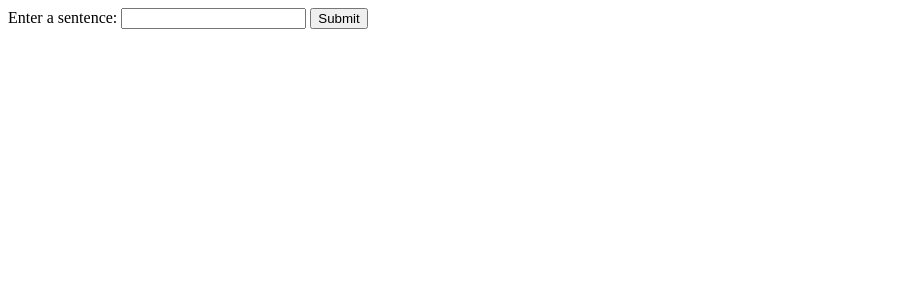
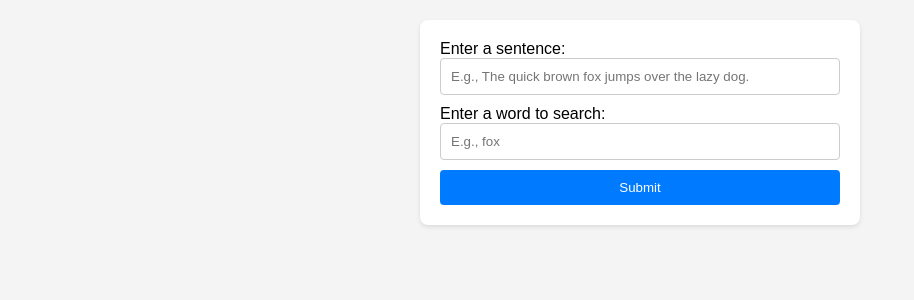
Before and after one commit to kidist-berhanu/PHP-codes, a PHP site: the page made by Search string from text.php in a window 1280 px wide. Shown: the top 300 px of the page, without its empty margins (0-914 px from the left). Run offline with PHP 8.4, Linux system fonts and the light colour scheme.

Commit message:
Update Search string from text.php

```diff
--- a/Search string from text.php
+++ b/Search string from text.php
@@ -1,30 +1,76 @@
 <!DOCTYPE html>
 <html>
+<head>
+  <style>
+    body {
+      font-family: Arial, sans-serif;
+      margin: 0;
+      padding: 20px;
+      background-color: #f4f4f4;
+    }
+    form {
+      background-color: #fff;
+      padding: 20px;
+      border-radius: 8px;
+      box-shadow: 0 2px 4px rgba(0, 0, 0, 0.1);
+      max-width: 400px;
+      margin: 0 auto;
+    }
+    input[type="text"] {
+      width: 100%;
+      padding: 10px;
+      margin-bottom: 10px;
+      border: 1px solid #ccc;
+      border-radius: 4px;
+      box-sizing: border-box;
+    }
+    input[type="submit"] {
+      width: 100%;
+      padding: 10px;
+      background-color: #007bff;
+      color: #fff;
+      border: none;
+      border-radius: 4px;
+      cursor: pointer;
+    }
+    input[type="submit"]:hover {
+      background-color: #0056b3;
+    }
+    .result {
+      margin-top: 20px;
+    }
+  </style>
+</head>
 <body>
 
 <!-- HTML form to accept user input -->
 <form method="post" action="<?php echo htmlspecialchars($_SERVER["PHP_SELF"]);?>">
-  Enter a sentence: <input type="text" name="sentence">
-  <input type="submit">
+  <label for="sentence">Enter a sentence:</label><br>
+  <input type="text" id="sentence" name="sentence" placeholder="E.g., The quick brown fox jumps over the lazy dog."><br>
+  <label for="word">Enter a word to search:</label><br>
+  <input type="text" id="word" name="word" placeholder="E.g., fox"><br>
+  <input type="submit" value="Submit">
 </form>
 
 <?php
 // Check if form is submitted
 if ($_SERVER["REQUEST_METHOD"] == "POST") {
-    // Retrieve the sentence input from the form
+    // Retrieve the sentence and word input from the form
     $sentence = $_POST['sentence'];
+    $word = $_POST['word'];
 
-    // Output the sentence provided by the user
-    echo "You entered: " . $sentence . "<br>";
+    // Output the sentence and word provided by the user
+    echo "<div class='result'>You entered the sentence: <strong>" . htmlspecialchars($sentence) . "</strong></div>";
+    echo "<div class='result'>You want to search for the word: <strong>" . htmlspecialchars($word) . "</strong></div>";
 
-    // Use strpos to find the position of "world" in the sentence
-    $position = strpos($sentence, "world");
+    // Use strpos to find the position of the word in the sentence
+    $position = strpos($sentence, $word);
 
-    // Check if "world" was found in the sentence
+    // Check if the word was found in the sentence
     if ($position !== false) {
-        echo "The word 'world' was found at position " . $position . ".";
+        echo "<div class='result'>The word '" . htmlspecialchars($word) . "' was found at position <strong>" . $position . "</strong>.</div>";
     } else {
-        echo "The word 'world' was not found in the sentence.";
+        echo "<div class='result'>The word '" . htmlspecialchars($word) . "' was not found in the sentence.</div>";
     }
 }
 ?>
```
